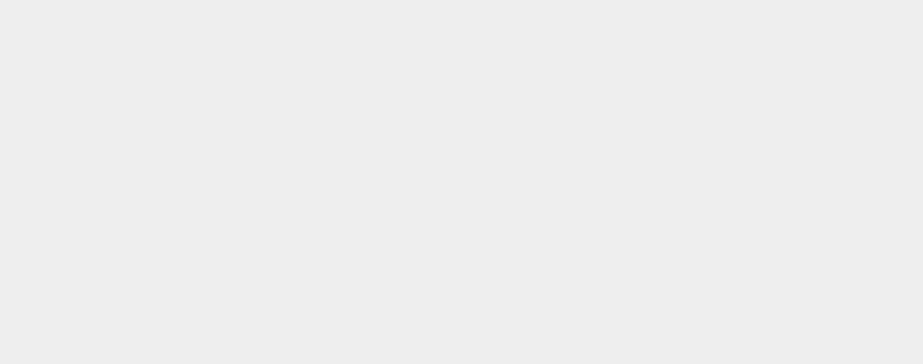
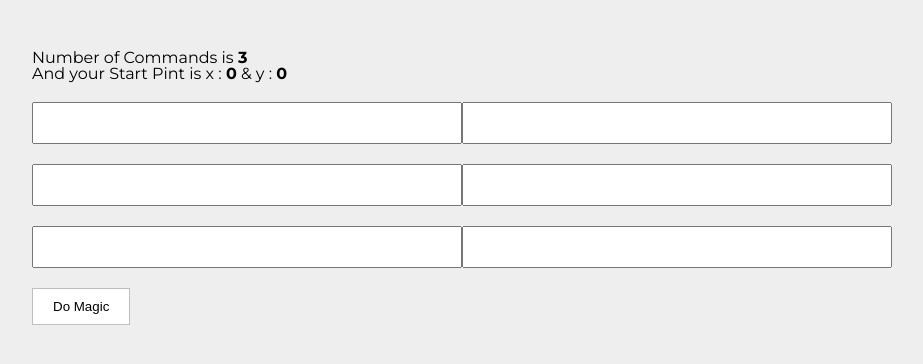
Before and after one commit to mo-fouad/robo-app, a React (Create React App) app: page /step-three in a window 1280 px wide. Shown: the top 364 px of the page, without its empty margins (178-1101 px from the left). Built offline with nearby package versions, Linux system fonts and the light colour scheme.

Commit message:
adding Step 3

```diff
--- a/src/App.jsx
+++ b/src/App.jsx
@@ -10,16 +10,26 @@ import StepOne from './components/FormSteps/StepOne'
 import Welcome from './components/FormSteps/Welcome'
 import StepTwo from "./components/FormSteps/StepTwo";
 import Result from "./components/FormSteps/Result";
+import StepThree from "./components/FormSteps/StepThree";
 
 function App() {
-    const [NumbersOfCommands, SetNumOfCommands] = useState(3)
+    const [NumbersOfCommands, SetNumOfCommands] = useState(3);
+    const [startPoint, setStartPoint] = useState({x: "0", y: "0"});
+
     const stepOneData = (data) => {
-        SetNumOfCommands(data.NumbersOfCommands);
+        SetNumOfCommands(data);
     };
+    const SetpTwoData = (data) => {
+        setStartPoint({x: data.StarX, y: data.StarY});
+    };
+
+    console.log(startPoint);
 
     return (
         <Router>
             <div className="container dashboard">
+                {NumbersOfCommands && <p>Number of Commands is <b>{NumbersOfCommands}</b></p>}
+                {startPoint && <p>And your Start Pint is x : <b>{startPoint.x}</b> & y : <b>{startPoint.y}</b></p>}
                 <Switch>
                     <Route exact path="/">
                         <Welcome></Welcome>
@@ -28,7 +38,10 @@ function App() {
                         <StepOne getData={stepOneData}></StepOne>
                     </Route>
                     <Route exact path="/step-two">
-                        <StepTwo NumOfCommands={NumbersOfCommands}></StepTwo>
+                        <StepTwo getData={SetpTwoData}></StepTwo>
+                    </Route>
+                    <Route exact path="/step-three">
+                        <StepThree numOfCommands={NumbersOfCommands} getData={StepThree}></StepThree>
                     </Route>
                     <Route exact path="/result">
                         <Result></Result>
--- a/src/components/FormSteps/StepOne.jsx
+++ b/src/components/FormSteps/StepOne.jsx
@@ -10,10 +10,7 @@ function StepOne(props) {
 
     // Handel Number of Commands Change
     const handelCommandsChange = (val) => {
-        const re = /^[0-9\b]+$/;
-        if (val === '' || re.test(val)) {
-            setNumOfCommands(val)
-        }
+        setNumOfCommands(val)
     };
 
     // Handel Input foucs
@@ -24,26 +21,28 @@ function StepOne(props) {
 
     const handelSubmit = (event) => {
         event.preventDefault();
-        if (numOfCommands === "" || numOfCommands < 1) {
-            inputEl.current.className = "input input-red"
-        } else {
-            getData(numOfCommands);
-            props.history.push('/step-two');
-        }
+        getData(numOfCommands);
+        props.history.push('/step-two');
+
     };
 
     return (
         <form onSubmit={handelSubmit}>
             <div className="row step-form-row">
                 <label>please inter number of Commands Here</label>
-                <input type="text"
+                <input type="number"
+                       required
+                       min="1"
+                       max="10000"
                        ref={inputEl}
                        className="input"
                        onFocus={(e) => handelFoucsChange(e.target)}
                        onChange={(e) => handelCommandsChange(e.target.value)}
                        value={numOfCommands}
                 />
-                <p className="input-note">PS, Only <b> Positive Numbers </b> are allowed here</p>
+                <p className="input-note">PS, Only <b> Positive Numbers </b> are allowed here <br/>
+                    and must be greater than 0
+                </p>
             </div>
             <button>Next</button>
         </form>
--- a/src/components/FormSteps/StepThree.jsx
+++ b/src/components/FormSteps/StepThree.jsx
@@ -0,0 +1,71 @@
+import React, {useState} from 'react';
+
+import {withRouter} from 'react-router-dom'
+
+function StepThree(props) {
+
+    const {numOfCommands} = props;
+    const regDirection = /^[W|S|E|N]+$/
+
+    let startArr = [];
+    for (let i = 0; i < numOfCommands; i++) {
+        startArr.push({direction: "", magnitude: ""})
+    }
+
+    const [elemArr, setElemArr] = useState(startArr)
+
+
+    const handelSubmit = (e) => {
+        e.preventDefault();
+        console.log(elemArr);
+    };
+
+    const handelDirectionChange = (e) => {
+        let eleName = e.target.name;
+        // todo fix fot delete char after adding it
+        if (regDirection.test(e.target.value)) {
+            let tempstateArr = [...elemArr];
+            tempstateArr[eleName].direction = e.target.value;
+            setElemArr(tempstateArr);
+        }
+    };
+
+    const handelMagnitudeChange = (e) => {
+        let eleName = e.target.name;
+        let tempstateArr = [...elemArr];
+        tempstateArr[eleName].magnitude = e.target.value;
+        setElemArr(tempstateArr);
+
+    };
+
+    console.info(elemArr);
+    return (
+        <form onSubmit={handelSubmit}>
+            {elemArr.map((ele, key) =>
+                <div className="row step-form-row" key={key}>
+                    <input type="text"
+                           required
+                           name={key}
+                           className="input input-half"
+                           onChange={e => handelDirectionChange(e)}
+                           value={ele.direction}
+                    />
+                    <input type="number"
+                           required
+                           name={key}
+                           min="-100000"
+                           max="100000"
+                           step="1"
+                           className="input input-half"
+                           onChange={e => handelMagnitudeChange(e)}
+                           value={ele.magnitude}
+                    />
+                </div>
+            )}
+
+            <button type="submit" className="btn btn-blue">Do Magic</button>
+        </form>
+    );
+}
+
+export default withRouter(StepThree);
--- a/src/components/FormSteps/StepTwo.jsx
+++ b/src/components/FormSteps/StepTwo.jsx
@@ -1,28 +1,28 @@
 import React, {useRef, useState} from 'react';
+import {withRouter} from 'react-router-dom'
 
 function StepTwo(props) {
 
-    let commandsDirections = {x: '', y: ''};
-
+    const {getData} = props;
     const inputX = useRef(null);
     const inputY = useRef(null);
 
     const [StarX, setStarX] = useState("");
     const [StarY, setStarY] = useState("");
 
-    const regTest = /^[0-9]*$/; // test for your Inputs
-
     const handelXChange = (val) => {
         setStarX(val);
     };
 
-
     const handelYChange = (val) => {
         setStarY(val);
     };
-    const handelSubmit = data => {
+    const handelSubmit = event => {
+        event.preventDefault();
+        getData({StarX, StarY});
+        props.history.push('/step-three');
     };
-    console.log(StarX);
+
     return (
         <form onSubmit={handelSubmit}>
             <div className="row step-form-row">
@@ -62,4 +62,4 @@ function StepTwo(props) {
     );
 }
 
-export default StepTwo;
+export default withRouter(StepTwo);
```
